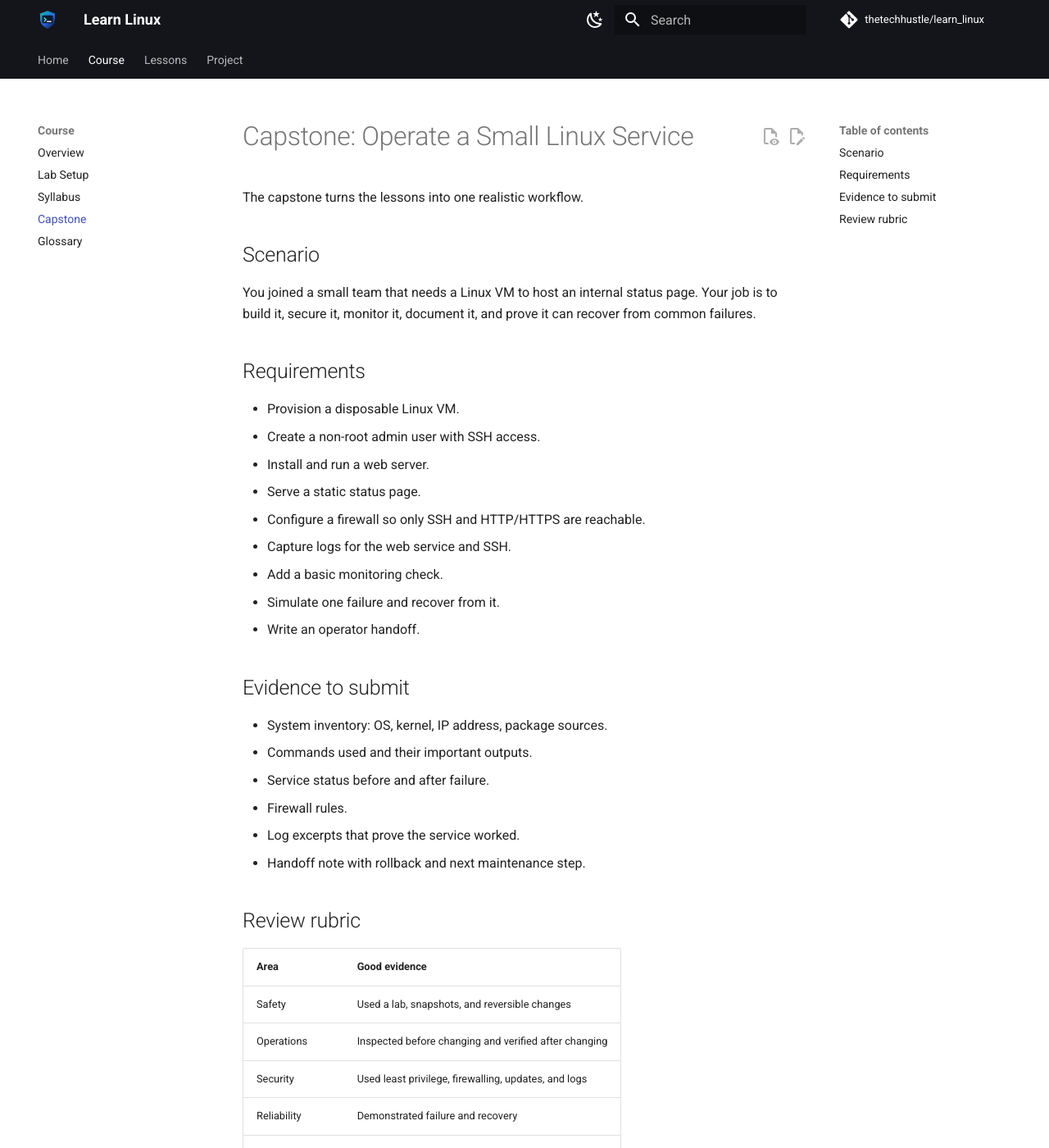
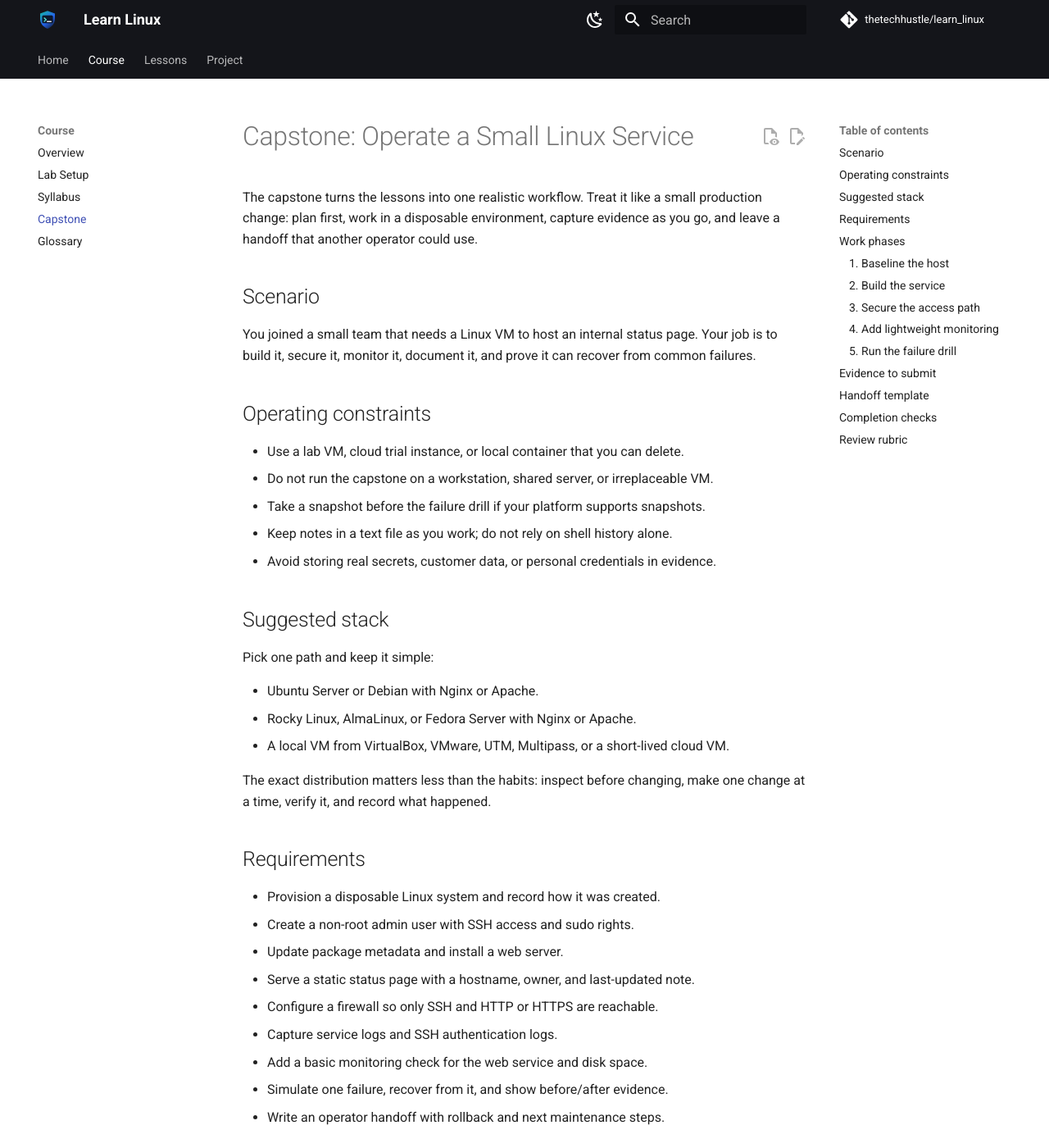
Before and after one commit to thetechhustle/learn_linux, an MkDocs documentation site: the page built from docs/course/capstone.md, in a window 1280 px wide and 1400 px high. Shown: the whole window at 82% size. Built offline with MkDocs 1.6.1 and Material for MkDocs 9.7.7, drawn with Linux system fonts in a browser that asks for light colours; comment, search, counter and statistics services are not loaded; some of the changed text lies outside the part shown.

Commit message:
Improve course capstone workflow (#297)
Co-authored-by: Jules Ai <jules@Juless-Air.ts.net lan>

````diff
--- a/docs/course/capstone.md
+++ b/docs/course/capstone.md
@@ -1,22 +1,123 @@
 # Capstone: Operate a Small Linux Service
 
-The capstone turns the lessons into one realistic workflow.
+The capstone turns the lessons into one realistic workflow. Treat it like a
+small production change: plan first, work in a disposable environment, capture
+evidence as you go, and leave a handoff that another operator could use.
 
 ## Scenario
 
 You joined a small team that needs a Linux VM to host an internal status page. Your job is to build it, secure it, monitor it, document it, and prove it can recover from common failures.
 
+## Operating constraints
+
+- Use a lab VM, cloud trial instance, or local container that you can delete.
+- Do not run the capstone on a workstation, shared server, or irreplaceable VM.
+- Take a snapshot before the failure drill if your platform supports snapshots.
+- Keep notes in a text file as you work; do not rely on shell history alone.
+- Avoid storing real secrets, customer data, or personal credentials in evidence.
+
+## Suggested stack
+
+Pick one path and keep it simple:
+
+- Ubuntu Server or Debian with Nginx or Apache.
+- Rocky Linux, AlmaLinux, or Fedora Server with Nginx or Apache.
+- A local VM from VirtualBox, VMware, UTM, Multipass, or a short-lived cloud VM.
+
+The exact distribution matters less than the habits: inspect before changing,
+make one change at a time, verify it, and record what happened.
+
 ## Requirements
 
-- Provision a disposable Linux VM.
-- Create a non-root admin user with SSH access.
-- Install and run a web server.
-- Serve a static status page.
-- Configure a firewall so only SSH and HTTP/HTTPS are reachable.
-- Capture logs for the web service and SSH.
-- Add a basic monitoring check.
-- Simulate one failure and recover from it.
-- Write an operator handoff.
+- Provision a disposable Linux system and record how it was created.
+- Create a non-root admin user with SSH access and sudo rights.
+- Update package metadata and install a web server.
+- Serve a static status page with a hostname, owner, and last-updated note.
+- Configure a firewall so only SSH and HTTP or HTTPS are reachable.
+- Capture service logs and SSH authentication logs.
+- Add a basic monitoring check for the web service and disk space.
+- Simulate one failure, recover from it, and show before/after evidence.
+- Write an operator handoff with rollback and next maintenance steps.
+
+## Work phases
+
+### 1. Baseline the host
+
+Capture enough information to prove what system you started with:
+
+```bash
+hostnamectl
+uname -a
+ip address
+ip route
+df -h
+systemctl --failed
+```
+
+Also record the package source evidence for your distribution:
+
+```bash
+cat /etc/os-release
+apt policy 2>/dev/null || dnf repolist 2>/dev/null || yum repolist 2>/dev/null
+```
+
+### 2. Build the service
+
+Install the web server, enable it, and verify it locally before opening the
+firewall:
+
+```bash
+sudo systemctl enable --now nginx 2>/dev/null || sudo systemctl enable --now httpd
+systemctl status nginx 2>/dev/null || systemctl status httpd
+curl -I http://localhost/
+```
+
+Replace the default page with a small status page that includes the service
+purpose, operator contact, and update timestamp. Keep the page boring and easy
+to inspect.
+
+### 3. Secure the access path
+
+Show that access is intentional:
+
+```bash
+id
+sudo -l
+ss -tulpn
+sudo ufw status verbose 2>/dev/null || sudo firewall-cmd --list-all 2>/dev/null
+```
+
+Only SSH and the web service should be reachable unless your lab platform
+requires another management port. If you use a cloud VM, record both the Linux
+firewall state and the cloud security group or firewall rule summary.
+
+### 4. Add lightweight monitoring
+
+Monitoring can be a simple script, cron job, systemd timer, or manual check
+documented in the handoff. It should answer two questions:
+
+- Is the web service responding?
+- Is the host at risk from obvious resource pressure?
+
+Example checks:
+
+```bash
+curl -fsS http://localhost/ >/dev/null
+df -h /
+systemctl is-active nginx 2>/dev/null || systemctl is-active httpd
+```
+
+### 5. Run the failure drill
+
+Choose one reversible failure:
+
+- Stop the web service, detect the outage, and restart it.
+- Move the status page aside, detect the bad response, and restore it.
+- Fill a temporary test directory enough to trigger your disk-space check, then
+  clean it up.
+
+Record the failure time, symptom, detection command, recovery command, and final
+proof that the service is healthy again.
 
 ## Evidence to submit
 
@@ -27,6 +128,37 @@ You joined a small team that needs a Linux VM to host an internal status page. Y
 - Log excerpts that prove the service worked.
 - Handoff note with rollback and next maintenance step.
 
+## Handoff template
+
+Use this structure for the final operator note:
+
+```text
+Service:
+Host:
+Owner:
+Purpose:
+Build summary:
+Access method:
+Firewall policy:
+Monitoring check:
+Failure tested:
+Recovery steps:
+Rollback plan:
+Known risks:
+Next maintenance:
+Evidence location:
+```
+
+## Completion checks
+
+Before you call the capstone complete, verify these are true:
+
+- A fresh SSH session can log in with the non-root admin account.
+- The web page responds locally and from the expected network path.
+- The firewall state matches the intended exposure.
+- Logs show the service start, access test, failure, and recovery.
+- The handoff explains how to operate, recover, and safely retire the lab.
+
 ## Review rubric
 
 | Area | Good evidence |
````
